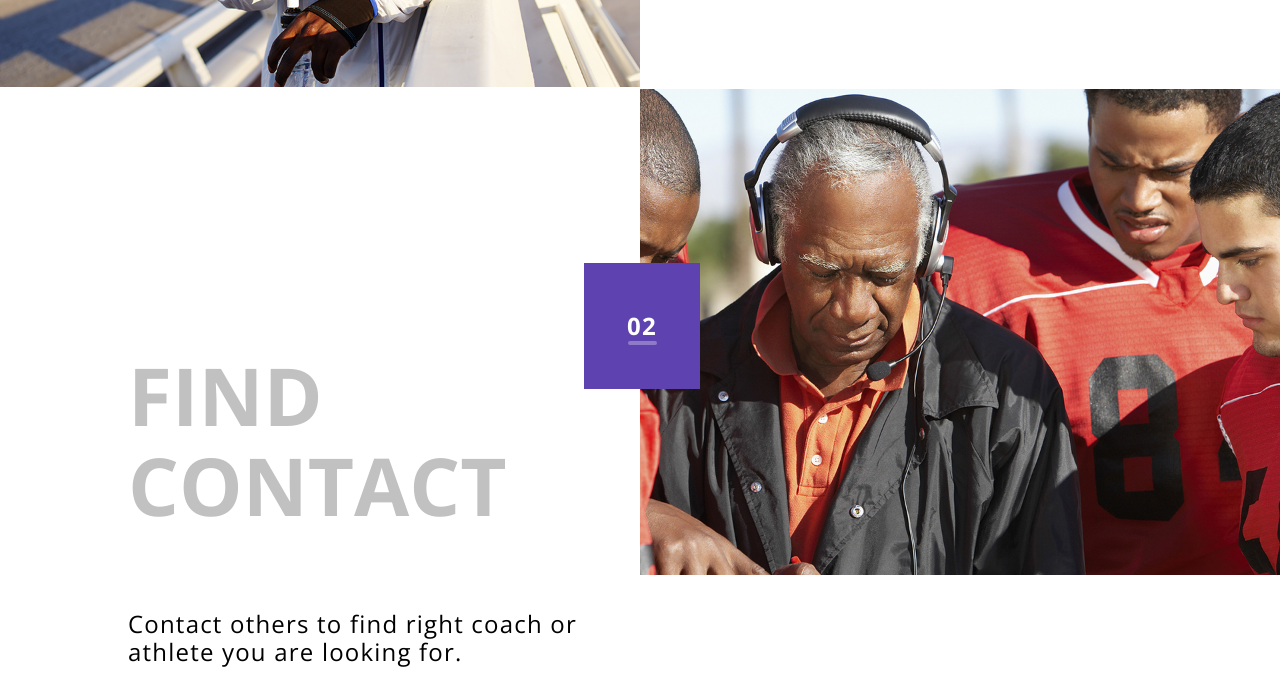
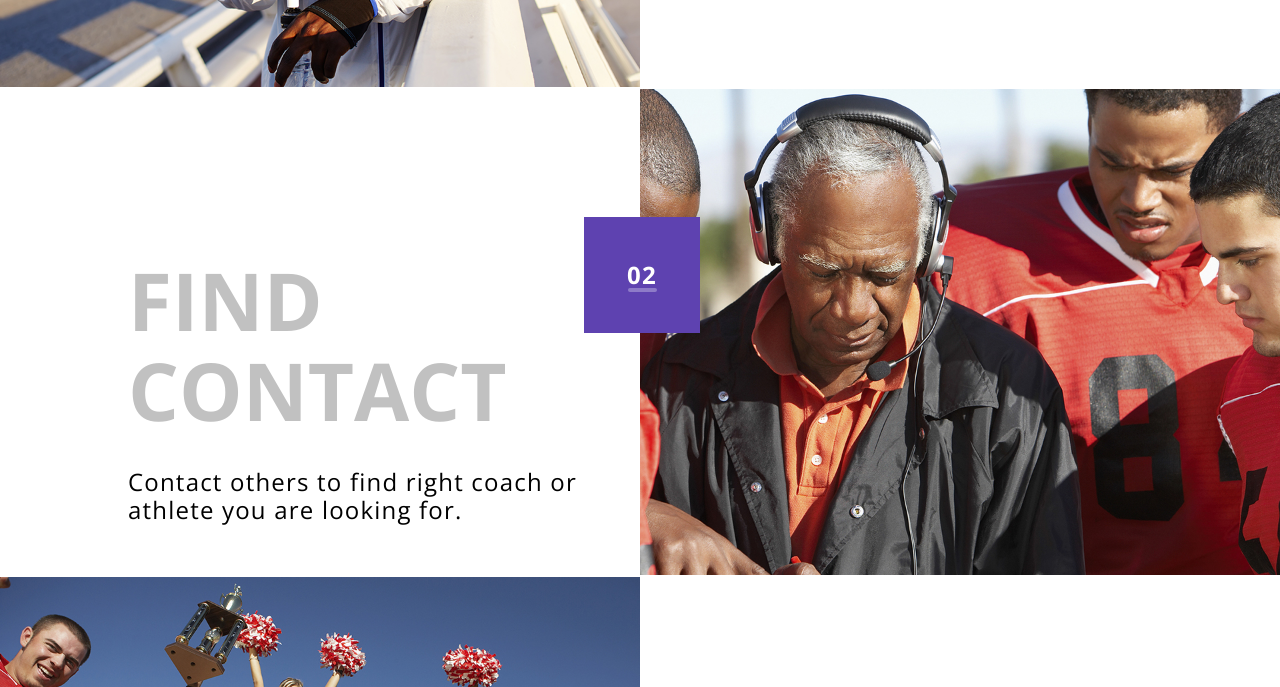
Before and after one commit to b3lan/MQ18-Diplom, a plain HTML site: page index.html in a window 1280 px wide. Shown: the part 3615-4302 px from the top of the page. Drawn offline with nearby package versions, Linux system fonts and the light colour scheme.

Commit message:
99%_done

```diff
--- a/css/style.css
+++ b/css/style.css
@@ -720,7 +720,11 @@ body {
   }
 
   .features-container:nth-child(2n+2) .container-features-title {
-    padding: 261px 3% 0px 10%;
+    padding: 13% 3% 0px 10%;
+  }
+
+  .features-title {
+    margin: 0px;
   }
 
   .features-container:nth-child(2n+2) .features-title {
```
